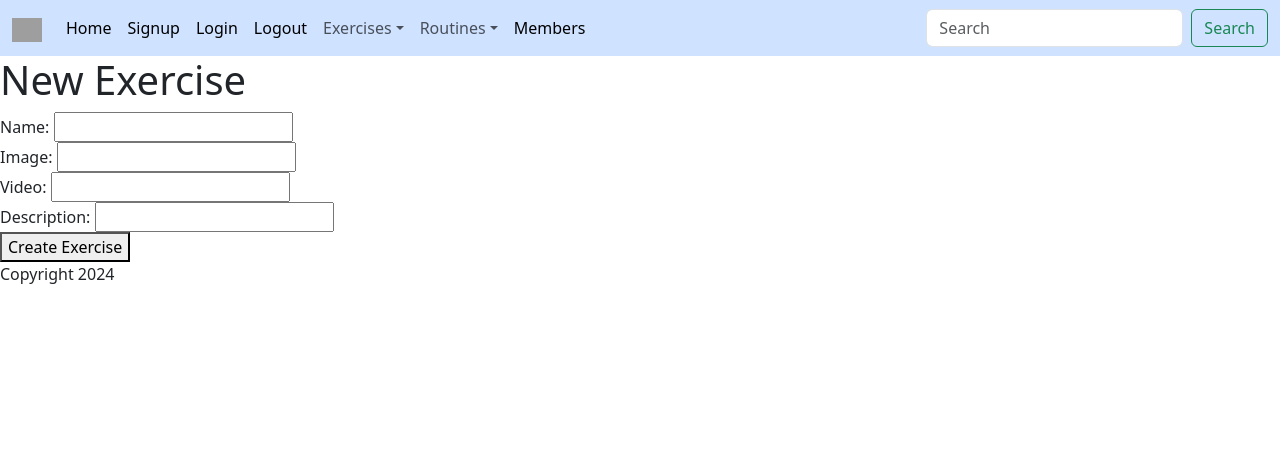
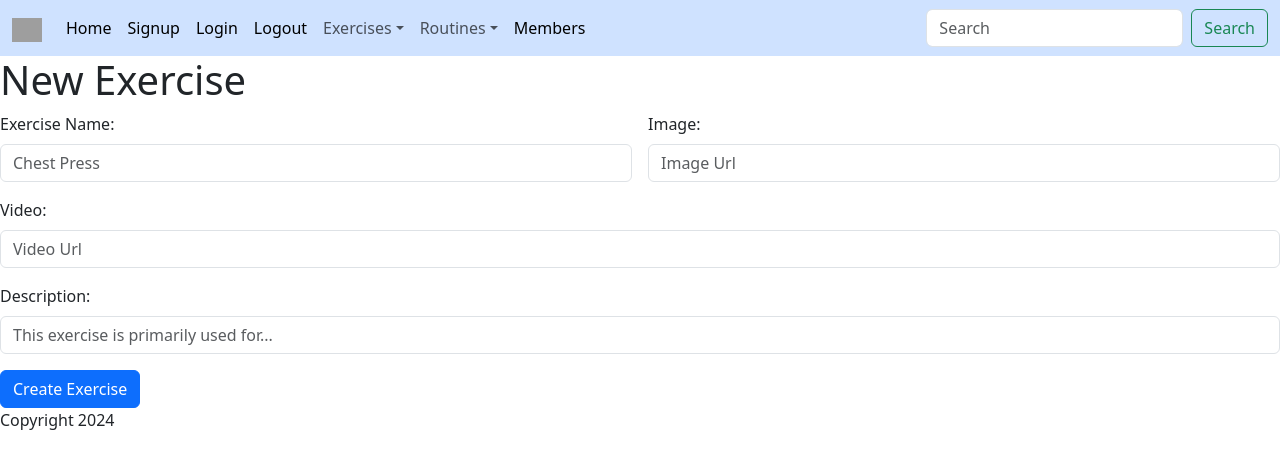
Before and after one commit to cbahena3/workout-frontend, a React (Vite) app: page /new-exercises in a window 1280 px wide. Shown: the top 468 px of the page. Built offline with nearby package versions, Linux system fonts and the light colour scheme; no server answers; grey boxes are pictures that could not be loaded.

Commit message:
added css to routines index with cards

```diff
--- a/src/ExercisesNew.jsx
+++ b/src/ExercisesNew.jsx
@@ -8,7 +8,38 @@ export function ExercisesNew(props) {
   return (
     <div>
       <h1>New Exercise</h1>
-      <form onSubmit={handleSubmit}>
+      <form className="row g-3" onSubmit={handleSubmit}>
+        <div className="col-md-6">
+          <label htmlFor="name" className="form-label">Exercise Name:</label>
+          <input name="name" type="text" className="form-control" id="name" placeholder="Chest Press"/>
+        </div>
+        <div className="col-md-6">
+          <label htmlFor="image_url" className="form-label">Image:</label>
+          <input name="image_url" type="text" className="form-control" id="image_url" placeholder="Image Url"/>
+        </div>
+        <div className="col-12">
+          <label htmlFor="video_url" className="form-label">Video:</label>
+          <input name="video_url" type="text" className="form-control" id="video_url" placeholder="Video Url"/>
+        </div>
+        <div className="col-12">
+          <label htmlFor="description" className="form-label">Description:</label>
+          <input name="description" type="text" className="form-control" id="description" placeholder="This exercise is primarily used for..."/>
+        </div>
+        <div className="col-12">
+          <button type="submit" className="btn btn-primary">Create Exercise</button>
+        </div>
+      </form>
+
+
+
+
+
+
+    </div>
+  );
+}
+
+{/* <form onSubmit={handleSubmit}>
         <div>
           Name: <input name="name" type="text" />
         </div>
@@ -22,7 +53,5 @@ export function ExercisesNew(props) {
           Description: <input name="description" type="text" />
         </div>
         <button type="submit">Create Exercise</button>
-      </form>
-    </div>
-  );
-}
+      </form> */}
+{/*------------------------------------------------------------------------------------  */}
--- a/src/RoutinesIndex.jsx
+++ b/src/RoutinesIndex.jsx
@@ -2,32 +2,25 @@
 export function RoutinesIndex(props){
   return(
     <div>
-      <h1>Routines</h1>
+      <h1 className="text-center" >Routines</h1>
       {props.routines.map((routine)=>(
-        <div key={routine.id}>
-          <h2>Routine ID:{routine.id}</h2>
-          <p>User_ID:{routine.user_id}</p>
-          <p>Day:{routine.name} </p>
-          <h3>Exercise List:</h3>
+        <div className="card container mb-3" style={{width: "40rem"}} key={routine.id}>
+          <div className="card-body text-center">
+            <h2 className="card-title">{routine.name} </h2>
             <hr />
+            <h3>Exercise List:</h3>
+          </div>
             {routine.exercise_routines.map((exercise_routine)=>
-            <div key={exercise_routine.id}>
-              <p>Exercise: {exercise_routine.name}</p>
-              <p>Sets: {exercise_routine.sets}</p>
-              <p>Reps: {exercise_routine.reps}</p>
+            <div className="card-body text-center"key={exercise_routine.id}>
+              <p className="card-text">Exercise: {exercise_routine.name}</p>
+              <p className="card-text">Sets: {exercise_routine.sets}</p>
+              <p className="card-text">Reps: {exercise_routine.reps}</p>
               <hr />
             </div>
             )}
-          <button onClick={() => props.onShowRoutine(routine)}> More Info </button>
+          <button onClick={() => props.onShowRoutine(routine)} className="btn btn-primary shadow"> More Info </button>
         </div>
       ))}
     </div>
   )
 }
-
-{/*
-          json.exercise_routines routine.exercise_routines do |exercise_routine|
-  json.name exercise_routine.exercise.name
-  json.sets exercise_routine.sets
-  json.reps exercise_routine.reps
-end */}
```
